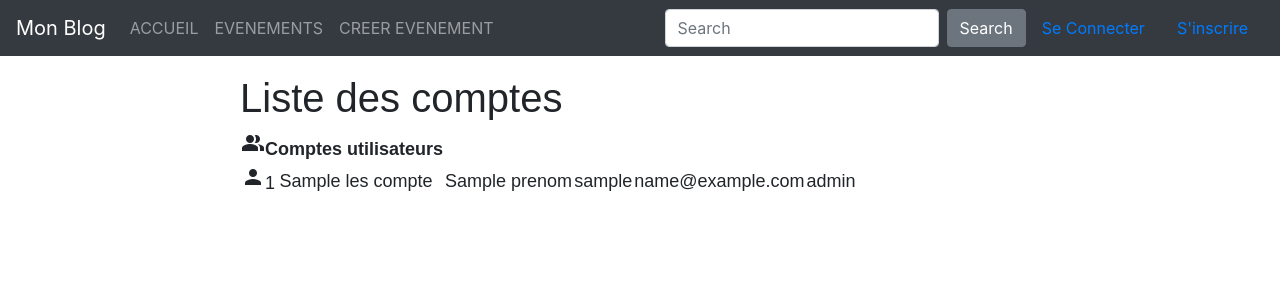
After one commit to allanarraud/ProjetB3, a Symfony app: template templates/admin/listeComptes.html.twig in a window 1280 px wide. The commit adds this page. Shown: the top 300 px of the page. Run offline with Twig, Linux system fonts and the light colour scheme; the template is opened without the code that fills it: most values are stand-ins (such as "Sample title", 1, 10 or a date in 2020); some libraries are stand-ins or nearby versions.

Commit message:
Avancement du Back-Office: - Page d'accueil 'admin' avec un lien vers la page de listing des utilisateurs, évènements... - Les utilisateurs sans le role 'ROLE_ADMIN' ne peuvent pas accéder aux pages du back-office en modifiant l'URL (affichage d'une erreur 403). - Ajout d'une fonction de select de tous les utilisateurs dans le controleur 'AdminController'.

```diff
--- a/src/Entity/Compte.php
+++ b/src/Entity/Compte.php
@@ -116,7 +116,7 @@ class Compte implements UserInterface
 
     public function getRoles()
     {
-        return array('ROLE_ADMIN');
+        return array($this->roles);
     }
 
     public function setRoles(string $roles)
--- a/src/Security/LoginFormAuthenticator.php
+++ b/src/Security/LoginFormAuthenticator.php
@@ -69,7 +69,7 @@ class LoginFormAuthenticator extends AbstractFormLoginAuthenticator
 
         if (!$user) {
             // fail authentication with a custom error
-            throw new CustomUserMessageAuthenticationException('Username could not be found.');
+            throw new CustomUserMessageAuthenticationException('Le nom d\'utilisateur n\'a pas été trouvé ou n\'existe pas.');
         }
 
         return $user;
--- /dev/null
+++ b/templates/admin/listeComptes.html.twig
@@ -0,0 +1,47 @@
+{% extends 'base.html.twig' %}
+
+{% block title %}Administration
+{% endblock %}
+
+{% block body %}
+	<style>
+		.main-wrapper {
+			margin: 1em auto;
+			max-width: 800px;
+			width: 95%;
+			font: 18px / 1.5 sans-serif;
+		}
+		.main-wrapper code {
+			background: #F5F5F5;
+			padding: 2px 6px;
+		}
+	</style>
+
+	<div class="main-wrapper">
+		<h1>Liste des comptes</h1>
+
+		<table>
+			<thead>
+				<tr>
+					<th colspan="2"><i class="material-icons">people_alt</i>Comptes utilisateurs</th>
+				</tr>
+			</thead>
+			<tbody>
+				{% for compte in lesComptes %}
+					<tr>
+						<td><i class="material-icons">person</i>{{ compte.id }}</td>
+						<td>{{ compte.nom }}</td>
+						<td>{{ compte.prenom }}</td>
+						<td>{{ compte.username }}</td>
+						<td>{{ compte.email }}</td>
+						<td>
+							{% for role in compte.roles %}
+								{{ role }}
+							{% endfor %}
+						</td>
+					</tr>
+				</td>
+			</tbody>
+		</tr>
+	{% endfor %}
+</tbody></table></div>{% endblock %}
--- a/templates/base.html.twig
+++ b/templates/base.html.twig
@@ -7,6 +7,7 @@
 			{% endblock %}
 		</title>
 		<link rel="stylesheet" href="https://maxcdn.bootstrapcdn.com/bootstrap/4.0.0/css/bootstrap.min.css" integrity="sha384-Gn5384xqQ1aoWXA+058RXPxPg6fy4IWvTNh0E263XmFcJlSAwiGgFAW/dAiS6JXm" crossorigin="anonymous"> {% block stylesheets %}{% endblock %}
+		<link rel="stylesheet" href="https://fonts.googleapis.com/icon?family=Material+Icons">
 		</head>
 		<body>
 			<nav class="navbar navbar-expand-lg navbar-dark bg-dark">
--- a/templates/register/register.html.twig
+++ b/templates/register/register.html.twig
@@ -4,12 +4,12 @@
 
 {% block body %}
 <style>
-    .example-wrapper { margin: 1em auto; max-width: 800px; width: 95%; font: 18px/1.5 sans-serif; }
-    .example-wrapper code { background: #F5F5F5; padding: 2px 6px; }
+    .main-wrapper { margin: 1em auto; max-width: 800px; width: 95%; font: 18px/1.5 sans-serif; }
+    .main-wrapper code { background: #F5F5F5; padding: 2px 6px; }
 </style>
 
 
-<div class="example-wrapper">
+<div class="main-wrapper">
 <h1>S'inscrire</h1>
 
 <div class="row">
```
Also changed, not shown: src/Controller/AdminController.php (+20 -2 lines), templates/admin/admin.html.twig (+42 -13 lines), 1 other file.
